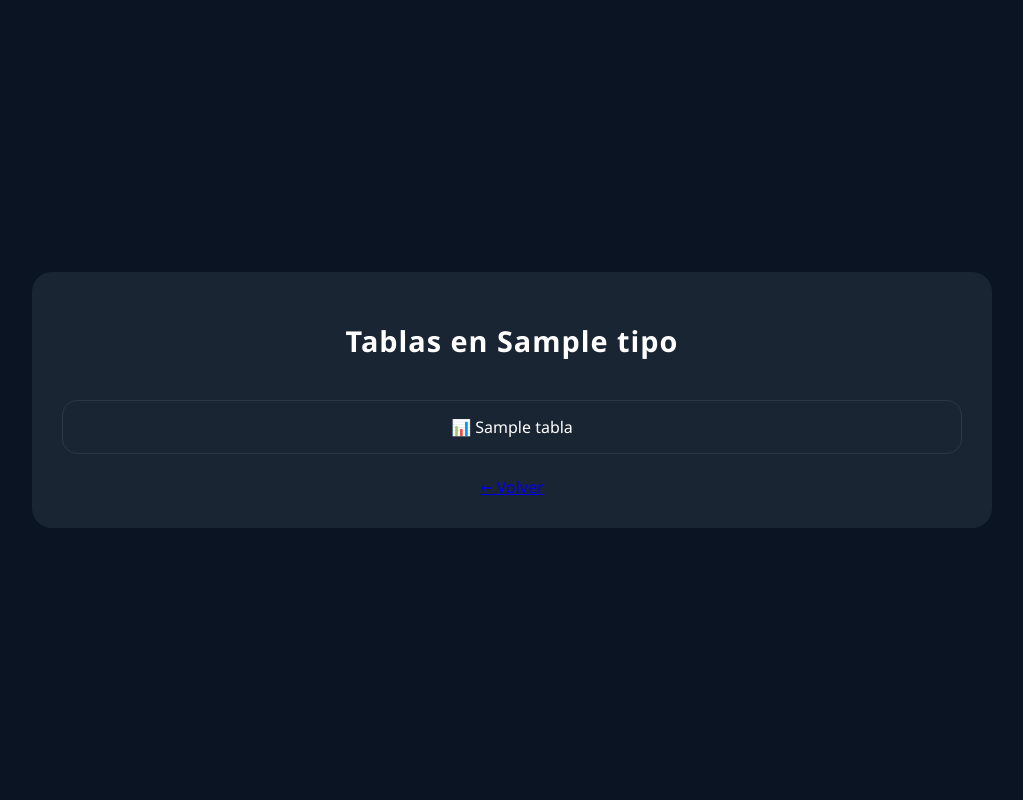
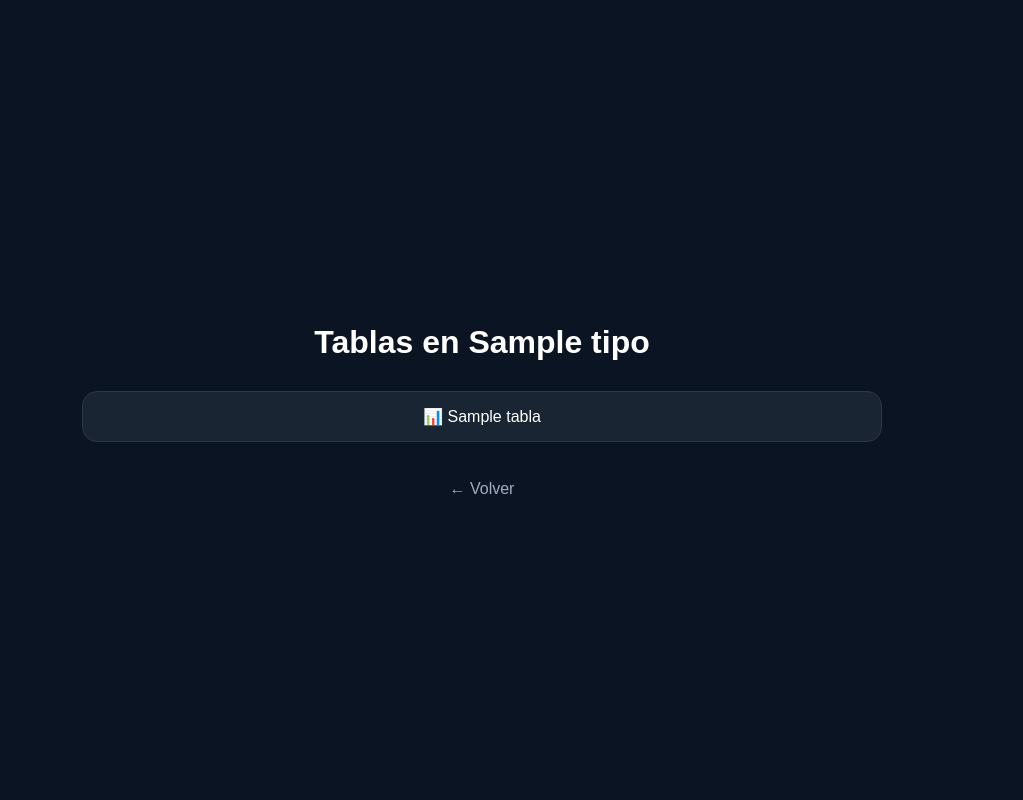
Before and after one commit to VictorPlatero/sistema-replicacion-dop, a Flask app: template templates/explorar.html in a window 1280 px wide. Shown: the whole page, without its empty margins (158-1181 px from the left). Run offline with Flask 3, Linux system fonts and the light colour scheme; the template is opened without the code that fills it: most values are stand-ins (such as "Sample title", 1, 10 or a date in 2020).

Commit message:
Update style.css

```diff
--- a/static/style.css
+++ b/static/style.css
@@ -1,85 +1,36 @@
-:root {
-    --bg-main: #0b1423;
-    --card-bg: #1a2533;
-    --accent-blue: #3498db;
-    --text-white: #ffffff;
-    --text-gray: #a0aec0;
-    --success-green: #27ae60;
-}
-
 body {
-    background-color: var(--bg-main);
-    color: var(--text-white);
-    font-family: 'Segoe UI', Tahoma, Geneva, Verdana, sans-serif;
-    margin: 0;
+    background-color: #0b1423;
+    color: white;
+    font-family: sans-serif;
     display: flex;
     justify-content: center;
     align-items: center;
     min-height: 100vh;
+    margin: 0;
 }
-
-.container { text-align: center; width: 90%; max-width: 900px; }
-
-h1 { font-size: 1.8rem; margin-bottom: 40px; letter-spacing: 1px; }
-
-/* Tarjetas Redondeadas */
-.card-grid {
-    display: flex;
-    gap: 20px;
-    justify-content: center;
-    flex-wrap: wrap;
-}
-
+.container { text-align: center; width: 90%; max-width: 800px; }
+.card-grid { display: flex; gap: 20px; justify-content: center; flex-wrap: wrap; margin-top: 30px; }
 .card {
-    background-color: var(--card-bg);
+    background: #1a2533;
+    border: 1px solid #2d3748;
     border-radius: 15px;
     padding: 30px;
-    width: 250px;
+    width: 200px;
     text-decoration: none;
     color: white;
     transition: 0.3s;
-    border: 1px solid #2d3748;
-    display: flex;
-    flex-direction: column;
-    align-items: center;
 }
-
-.card:hover { transform: translateY(-5px); border-color: var(--accent-blue); }
-
-.icon { font-size: 50px; margin-bottom: 15px; color: var(--accent-blue); }
-
-/* Tablas de Datos */
-.data-panel {
-    background: var(--card-bg);
-    padding: 30px;
-    border-radius: 20px;
-    width: 100%;
-}
-
-.data-table {
-    width: 100%;
-    border-collapse: collapse;
-    margin: 20px 0;
-}
-
-.data-table th { color: var(--text-gray); text-align: left; padding: 12px; border-bottom: 1px solid #2d3748; }
-.data-table td { padding: 12px; border-bottom: 1px solid #2d3748; }
-
-/* Botones y Alertas */
-.btn-blue {
-    background: var(--accent-blue);
-    color: white;
-    padding: 10px 25px;
-    border-radius: 8px;
-    text-decoration: none;
-    display: inline-block;
-}
-
+.card:hover { border-color: #3498db; transform: translateY(-5px); }
+.icon { font-size: 40px; color: #3498db; margin-bottom: 10px; }
+.btn-back { color: #a0aec0; text-decoration: none; display: block; margin-top: 20px; }
 .alert-success {
-    background: rgba(39, 174, 96, 0.2);
-    border: 1px solid var(--success-green);
+    background: #1b4332;
     color: #4ade80;
     padding: 10px;
-    border-radius: 10px;
+    border-radius: 8px;
     margin-bottom: 20px;
+    border: 1px solid #2d6a4f;
 }
+table { width: 100%; border-collapse: collapse; margin-top: 20px; }
+th { color: #a0aec0; border-bottom: 1px solid #2d3748; padding: 10px; text-align: left; }
+td { padding: 10px; border-bottom: 1px solid #21262d; }
```
